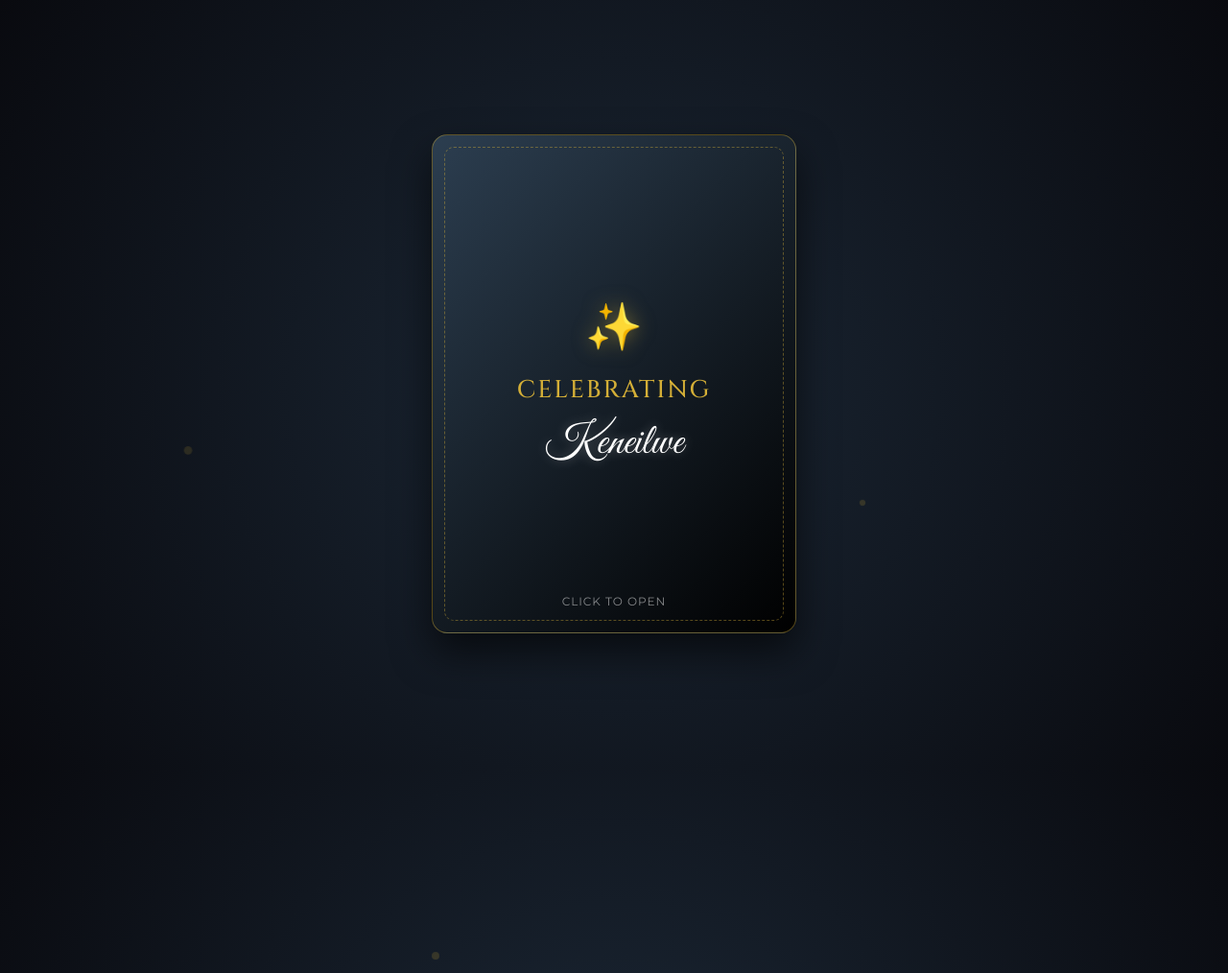
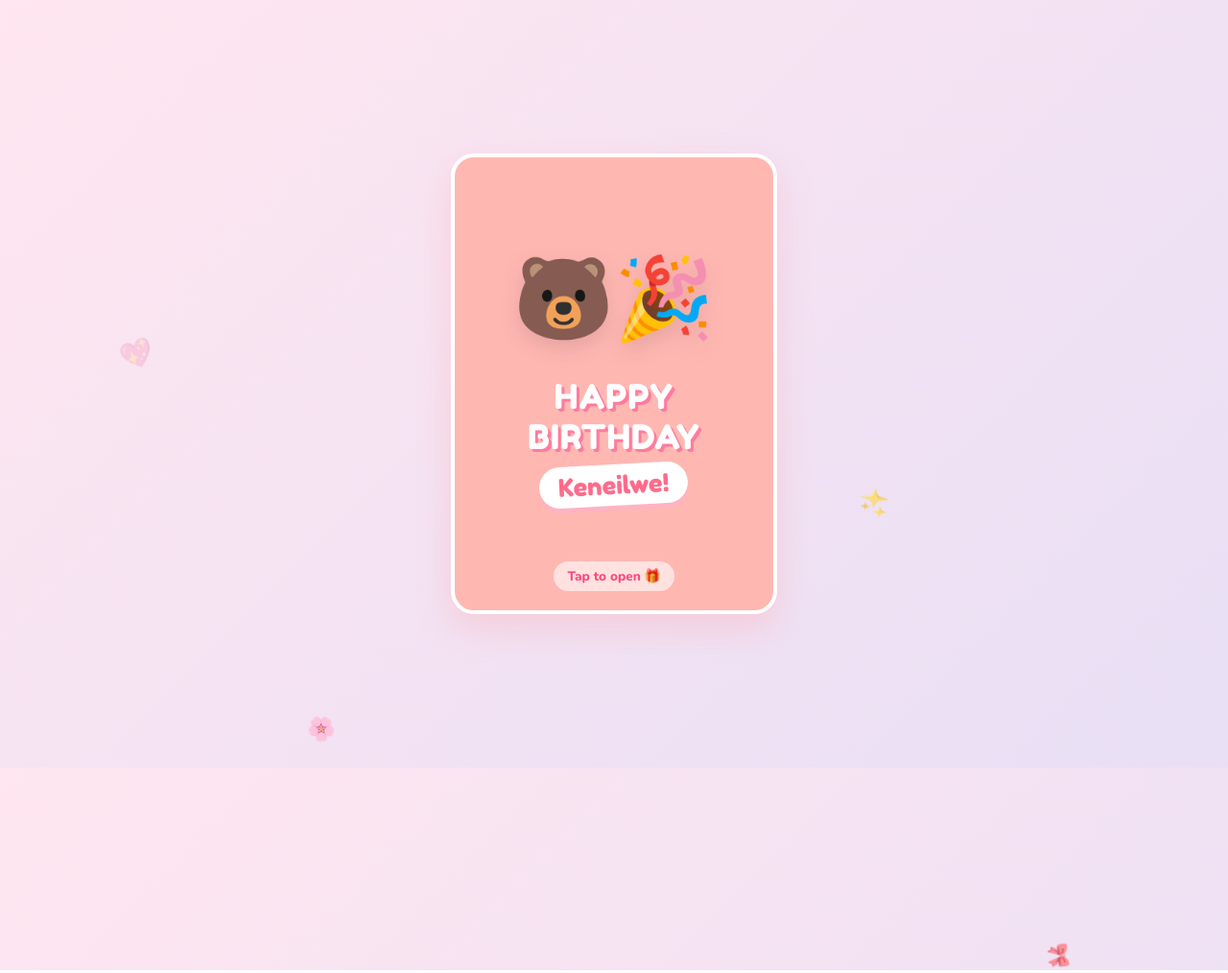
Before and after one commit to SyabongaNyambi50-hash/keneilwe-s-birthday, a plain HTML site: page index.html in a window 1280 px wide. Shown: the top 1014 px of the page at 96% size. Drawn offline with nearby package versions, Linux system fonts and the light colour scheme.

Commit message:
Update index.html

```diff
--- a/index.html
+++ b/index.html
@@ -3,9 +3,9 @@
 <head>
   <meta charset="UTF-8" />
   <meta name="viewport" content="width=device-width, initial-scale=1.0"/>
-  <title>Happy Birthday Keneilwe!</title>
+  <title>Happy Birthday Keneilwe! 🎂</title>
   <style>
-    @import url('https://fonts.googleapis.com/css2?family=Cinzel:wght@500;700&family=Montserrat:wght@300;400;600&family=Great+Vibes&display=swap');
+    @import url('https://fonts.googleapis.com/css2?family=Fredoka+One&family=Nunito:wght@600;800&display=swap');
 
     * {
       box-sizing: border-box;
@@ -18,204 +18,242 @@
       display: flex;
       justify-content: center;
       align-items: center;
-      background: radial-gradient(circle at center, #1b2735 0%, #090a0f 100%);
-      font-family: 'Montserrat', sans-serif;
+      background: linear-gradient(135deg, #ffe6f0 0%, #e8dff5 100%);
+      font-family: 'Nunito', sans-serif;
       overflow: hidden;
-      perspective: 1200px;
+      perspective: 1000px;
     }
 
-    /* Ambient Background Glow Particles */
-    .particle {
+    /* Floating Hearts Background */
+    .floating-heart {
       position: absolute;
-      border-radius: 50%;
-      background: rgba(212, 175, 55, 0.3);
-      animation: floatUp 8s infinite ease-in-out;
+      font-size: 1.5rem;
+      animation: float 6s infinite ease-in-out;
+      opacity: 0.6;
       pointer-events: none;
     }
 
-    @keyframes floatUp {
-      0% {
-        transform: translateY(100vh) scale(0.5);
-        opacity: 0;
-      }
-      50% {
-        opacity: 0.8;
-      }
-      100% {
-        transform: translateY(-10vh) scale(1.2);
-        opacity: 0;
-      }
+    @keyframes float {
+      0% { transform: translateY(100vh) rotate(0deg) scale(0.8); opacity: 0; }
+      50% { opacity: 0.8; }
+      100% { transform: translateY(-10vh) rotate(360deg) scale(1.2); opacity: 0; }
     }
 
-    /* Card Container */
-    .card-container {
-      width: 380px;
-      height: 520px;
+    /* Card Wrapper */
+    .card-wrapper {
+      width: 340px;
+      height: 480px;
       position: relative;
       transform-style: preserve-3d;
-      transition: transform 0.8s cubic-bezier(0.4, 0, 0.2, 1);
+      transition: transform 0.8s cubic-bezier(0.175, 0.885, 0.32, 1.275);
       cursor: pointer;
     }
 
-    .card-container.open {
+    .card-wrapper.open {
       transform: rotateY(-160deg);
     }
 
-    /* Card Surfaces */
-    .card-side {
+    /* Base Card Style */
+    .card-face {
       position: absolute;
       width: 100%;
       height: 100%;
-      border-radius: 16px;
+      border-radius: 24px;
       backface-visibility: hidden;
-      box-shadow: 0 20px 40px rgba(0, 0, 0, 0.6);
-      overflow: hidden;
+      box-shadow: 0 15px 35px rgba(255, 154, 162, 0.3);
+      display: flex;
+      flex-direction: column;
+      align-items: center;
+      justify-content: center;
+      padding: 25px;
+      border: 4px solid #fff;
     }
 
     /* Front Cover */
     .card-front {
-      background: linear-gradient(135deg, #2c3e50, #000000);
-      border: 1px solid rgba(212, 175, 55, 0.4);
-      display: flex;
-      flex-direction: column;
-      justify-content: center;
-      align-items: center;
+      background: #ffb7b2;
+      z-index: 2;
       text-align: center;
-      padding: 30px;
-      z-index: 2;
     }
 
-    .card-front::before {
-      content: '';
-      position: absolute;
-      inset: 12px;
-      border: 1px dashed rgba(212, 175, 55, 0.4);
-      border-radius: 10px;
-      pointer-events: none;
+    .mascot-container {
+      font-size: 5rem;
+      animation: bounce 2s infinite ease-in-out;
+      margin-bottom: 10px;
+      filter: drop-shadow(0 8px 10px rgba(0,0,0,0.1));
     }
 
-    .cover-icon {
-      font-size: 3rem;
-      margin-bottom: 20px;
-      filter: drop-shadow(0 0 10px rgba(212, 175, 55, 0.5));
+    @keyframes bounce {
+      0%, 100% { transform: translateY(0) scale(1); }
+      50% { transform: translateY(-15px) scale(1.05); }
     }
 
-    .cover-title {
-      font-family: 'Cinzel', serif;
-      font-size: 1.6rem;
-      color: #d4af37;
-      letter-spacing: 2px;
-      margin-bottom: 10px;
-      text-transform: uppercase;
+    .front-title {
+      font-family: 'Fredoka One', cursive;
+      color: #fff;
+      font-size: 2.2rem;
+      text-shadow: 3px 3px 0px #ff7b9c;
+      letter-spacing: 1px;
+      line-height: 1.2;
+      margin-bottom: 8px;
     }
 
-    .cover-subtitle {
-      font-family: 'Great Vibes', cursive;
-      font-size: 2.8rem;
-      color: #ffffff;
-      text-shadow: 0 0 12px rgba(255, 255, 255, 0.3);
+    .name-badge {
+      background: #fff;
+      color: #ff6b8b;
+      font-family: 'Fredoka One', cursive;
+      font-size: 1.6rem;
+      padding: 6px 20px;
+      border-radius: 50px;
+      box-shadow: 0 5px 0px #ffb3c1;
+      display: inline-block;
+      transform: rotate(-3deg);
     }
 
-    .click-hint {
+    .tap-hint {
       position: absolute;
-      bottom: 25px;
-      font-size: 0.75rem;
-      color: rgba(255, 255, 255, 0.5);
-      letter-spacing: 1px;
-      text-transform: uppercase;
+      bottom: 20px;
+      background: rgba(255, 255, 255, 0.6);
+      color: #ff477e;
+      font-weight: 800;
+      font-size: 0.85rem;
+      padding: 6px 14px;
+      border-radius: 20px;
     }
 
-    /* Inside Right (Main Content) */
+    /* Inside Right */
     .card-back {
-      background: #fdfbf7;
-      color: #2c3e50;
+      background: #ffffff;
       transform: rotateY(180deg);
-      display: flex;
-      flex-direction: column;
+      text-align: center;
       justify-content: space-between;
-      padding: 40px 30px;
-      border: 1px solid rgba(212, 175, 55, 0.3);
     }
 
-    .card-back::before {
-      content: '';
-      position: absolute;
-      inset: 12px;
-      border: 1px solid rgba(212, 175, 55, 0.2);
-      border-radius: 10px;
-      pointer-events: none;
-    }
-
-    .inside-header {
-      font-family: 'Great Vibes', cursive;
-      font-size: 2.8rem;
-      color: #b8860b;
-      text-align: center;
+    .inside-title {
+      font-family: 'Fredoka One', cursive;
+      color: #ff6b8b;
+      font-size: 1.8rem;
       margin-top: 10px;
     }
 
-    .inside-body {
-      font-size: 0.95rem;
-      line-height: 1.7;
-      color: #4a4a4a;
-      text-align: center;
-      margin: 20px 0;
-      font-weight: 300;
+    .cake-icon {
+      font-size: 3.5rem;
+      margin: 10px 0;
+      animation: wiggle 2s infinite ease-in-out;
     }
 
-    .inside-footer {
-      text-align: center;
-      font-family: 'Cinzel', serif;
-      font-size: 0.85rem;
-      color: #d4af37;
-      letter-spacing: 1.5px;
-      font-weight: 700;
+    @keyframes wiggle {
+      0%, 100% { transform: rotate(-5deg); }
+      50% { transform: rotate(5deg); }
     }
 
-    .accent-symbol {
-      display: block;
-      margin-top: 5px;
-      font-size: 1.1rem;
+    .inside-message {
+      color: #6c5ce7;
+      font-size: 1rem;
+      line-height: 1.6;
+      font-weight: 600;
+    }
+
+    .treat-decor {
+      font-size: 1.5rem;
+      margin-top: 10px;
+    }
+
+    /* Simple Confetti Canvas */
+    canvas {
+      position: absolute;
+      top: 0;
+      left: 0;
+      width: 100%;
+      height: 100%;
+      pointer-events: none;
     }
   </style>
 </head>
 <body>
 
-  <div class="particle" style="width: 8px; height: 8px; left: 15%; animation-duration: 7s; animation-delay: 0s;"></div>
-  <div class="particle" style="width: 12px; height: 12px; left: 35%; animation-duration: 9s; animation-delay: 2s;"></div>
-  <div class="particle" style="width: 6px; height: 6px; left: 70%; animation-duration: 6s; animation-delay: 1s;"></div>
-  <div class="particle" style="width: 10px; height: 10px; left: 85%; animation-duration: 10s; animation-delay: 3s;"></div>
+  <div class="floating-heart" style="left: 10%; animation-delay: 0s;">💖</div>
+  <div class="floating-heart" style="left: 25%; animation-delay: 2s;">🌸</div>
+  <div class="floating-heart" style="left: 70%; animation-delay: 1s;">✨</div>
+  <div class="floating-heart" style="left: 85%; animation-delay: 3s;">🎀</div>
 
-  <div class="card-container" id="card" onclick="toggleCard()">
+  <canvas id="confetti"></canvas>
 
-    <div class="card-side card-front">
-      <div class="cover-icon">✨</div>
-      <div class="cover-title">Celebrating</div>
-      <div class="cover-subtitle">Keneilwe</div>
-      <div class="click-hint">Click to Open</div>
+  <div class="card-wrapper" id="card" onclick="openCard()">
+
+    <div class="card-face card-front">
+      <div class="mascot-container">🐻🎉</div>
+      <div class="front-title">HAPPY<br>BIRTHDAY</div>
+      <div class="name-badge">Keneilwe!</div>
+      <div class="tap-hint">Tap to open 🎁</div>
     </div>
 
-    <div class="card-side card-back">
-      <div class="inside-header">Happy Birthday!</div>
+    <div class="card-face card-back">
+      <div class="inside-title">Yay, It's Your Day! 🎉</div>
 
-      <p class="inside-body">
-        Wishing you a day filled with laughter, joy, and unforgettable moments.
-        May this year bring incredible opportunities, genuine happiness,
-        and all the success you deserve.
+      <div class="cake-icon">🎂</div>
+
+      <p class="inside-message">
+        Wishing you the absolute happiest birthday full of sweet treats, big smiles, and tons of fun! <br><br>
+        Hope your year ahead is as amazing and sweet as you are! 💖
       </p>
 
-      <div class="inside-footer">
-        CHEERS TO YOU
-        <span class="accent-symbol">✦</span>
-      </div>
+      <div class="treat-decor">🎈 🎁 🍓 🍰 ✨</div>
     </div>
 
   </div>
 
   <script>
-    function toggleCard() {
+    let opened = false;
+
+    function openCard() {
       const card = document.getElementById('card');
       card.classList.toggle('open');
+
+      if (!opened) {
+        popConfetti();
+        opened = true;
+      }
+    }
+
+    // Mini Cute Confetti Effect
+    function popConfetti() {
+      const canvas = document.getElementById('confetti');
+      const ctx = canvas.getContext('2d');
+      canvas.width = window.innerWidth;
+      canvas.height = window.innerHeight;
+
+      const pieces = [];
+      const colors = ['#ff7b9c', '#ffb7b2', '#ffda79', '#a29bfe', '#74b9ff'];
+
+      for (let i = 0; i < 60; i++) {
+        pieces.push({
+          x: window.innerWidth / 2,
+          y: window.innerHeight / 2,
+          vx: (Math.random() - 0.5) * 12,
+          vy: (Math.random() - 0.5) * 12 - 4,
+          size: Math.random() * 8 + 4,
+          color: colors[Math.floor(Math.random() * colors.length)]
+        });
+      }
+
+      function animate() {
+        ctx.clearRect(0, 0, canvas.width, canvas.height);
+        pieces.forEach((p) => {
+          p.x += p.vx;
+          p.y += p.vy;
+          p.vy += 0.2; // gravity
+          ctx.fillStyle = p.color;
+          ctx.beginPath();
+          ctx.arc(p.x, p.y, p.size, 0, Math.PI * 2);
+          ctx.fill();
+        });
+
+        if (pieces.some(p => p.y < canvas.height)) {
+          requestAnimationFrame(animate);
+        }
+      }
+      animate();
     }
   </script>
 </body>
```
